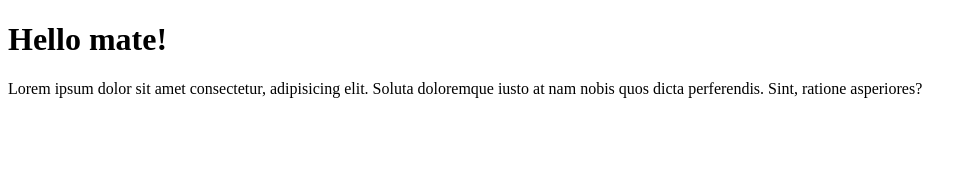
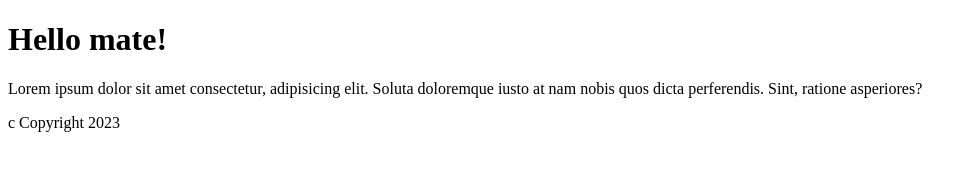
Before and after one commit to StageUa/mate-project, a plain HTML site: page index.html in a window 1280 px wide. Shown: the whole page, without its empty margins (0-977 px from the left). Drawn offline with Linux system fonts and the light colour scheme.

Commit message:
add footer

```diff
--- a/index.html
+++ b/index.html
@@ -15,6 +15,6 @@
             </div>
         </section>
     </main>
-    <footer></footer>
+    <footer>c Copyright 2023</footer>
 </body>
 </html>
```
